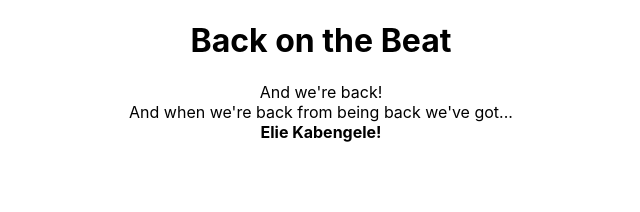
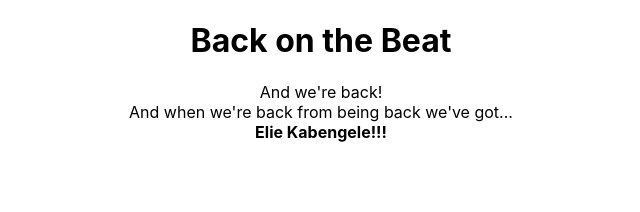
Before and after one commit to amEhlee/amehlee-portfolio, a React (Create React App) app: page / in a window 1280 px wide. Shown: the top 212 px of the page, without its empty margins (319-959 px from the left). Built offline with nearby package versions, Linux system fonts and the light colour scheme.

Commit message:
Test Simple Change

```diff
--- a/src/App.js
+++ b/src/App.js
@@ -10,7 +10,7 @@ function App() {
         And when we're back from being back we've got...
         <b>
           <br />
-          Elie Kabengele!
+          Elie Kabengele!!!
         </b>
       </p>
     </div>
```
